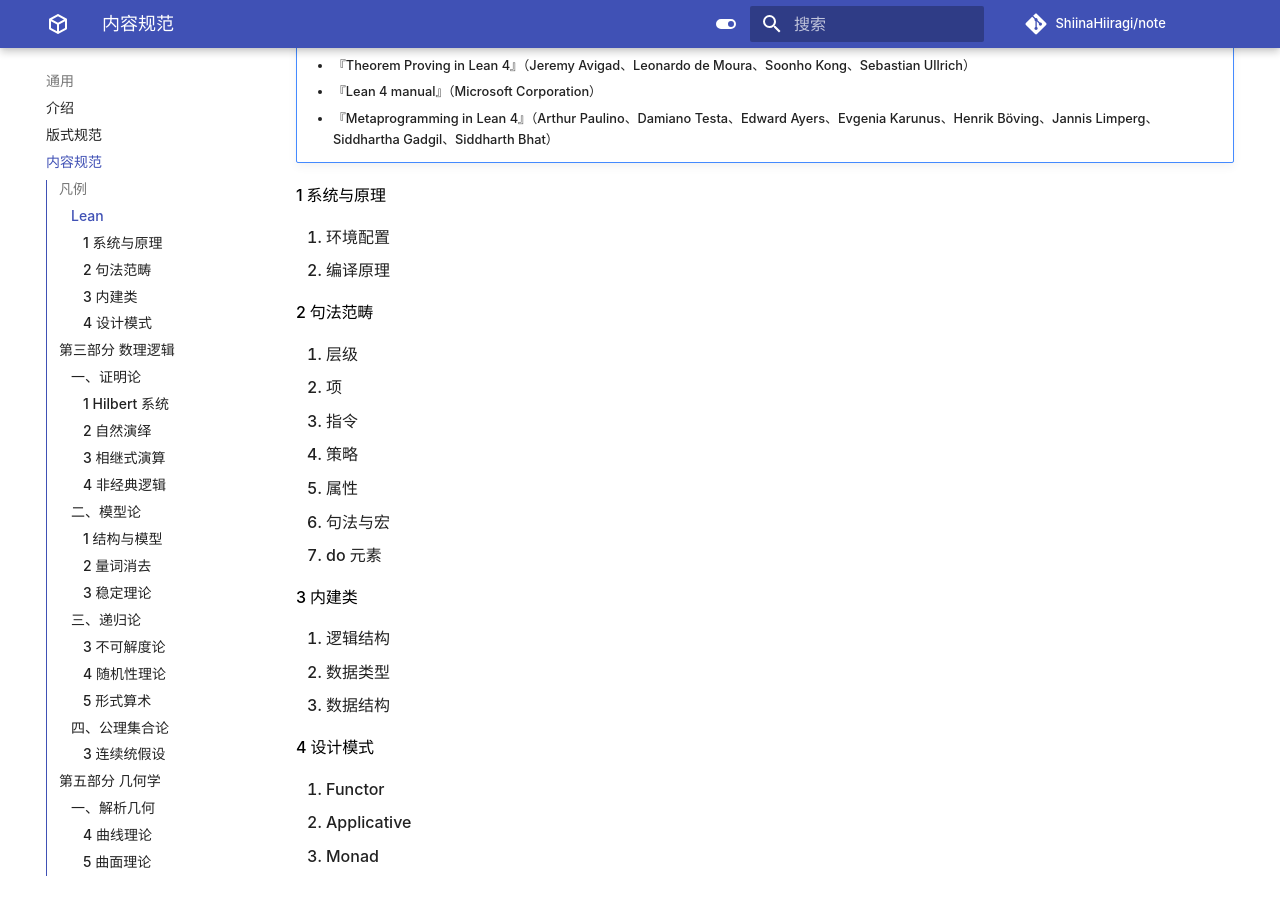
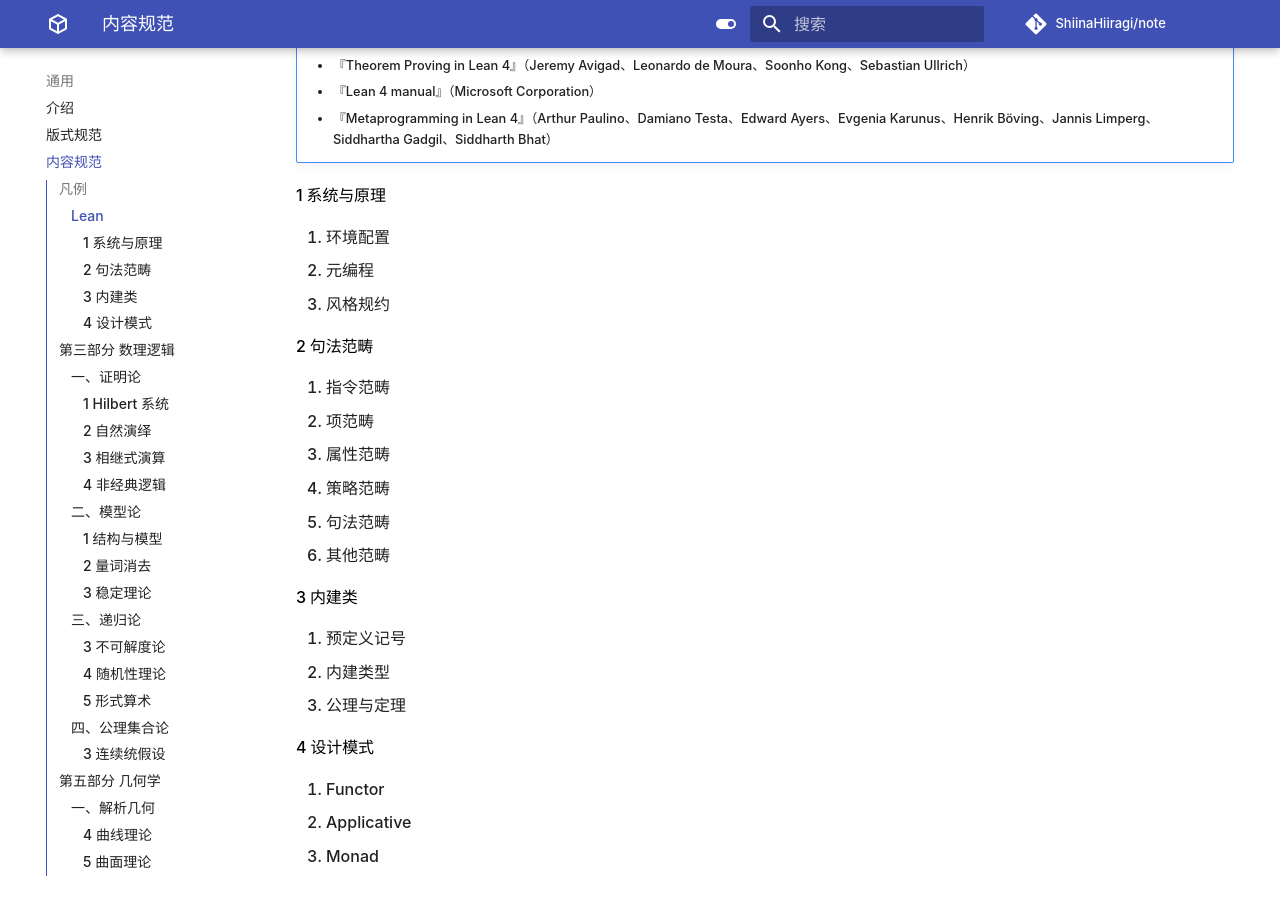
Before and after one commit to ShiinaHiiragi/note, an MkDocs documentation site: the page built from docs/intro/toc.md, in a window 1280 px wide and 900 px high, scrolled down 467 px. Built offline with MkDocs 1.6.1 and Material for MkDocs 9.7.7, drawn with Linux system fonts in a browser that asks for light colours; comment, search, counter and statistics services are not loaded.

Commit message:
stage toc

```diff
--- a/docs/intro/toc.md
+++ b/docs/intro/toc.md
@@ -14,21 +14,21 @@
 
 #### 1 系统与原理
 1. 环境配置
-2. 编译原理
+2. 元编程
+3. 风格规约
 
 #### 2 句法范畴
-1. 层级
-2. 项
-3. 指令
-4. 策略
-5. 属性
-6. 句法与宏
-7. do 元素
+1. 指令范畴
+2. 项范畴
+3. 属性范畴
+4. 策略范畴
+5. 句法范畴
+6. 其他范畴
 
 #### 3 内建类
-1. 逻辑结构
-2. 数据类型
-3. 数据结构
+1. 预定义记号
+2. 内建类型
+3. 公理与定理
 
 #### 4 设计模式
 1. Functor
```
